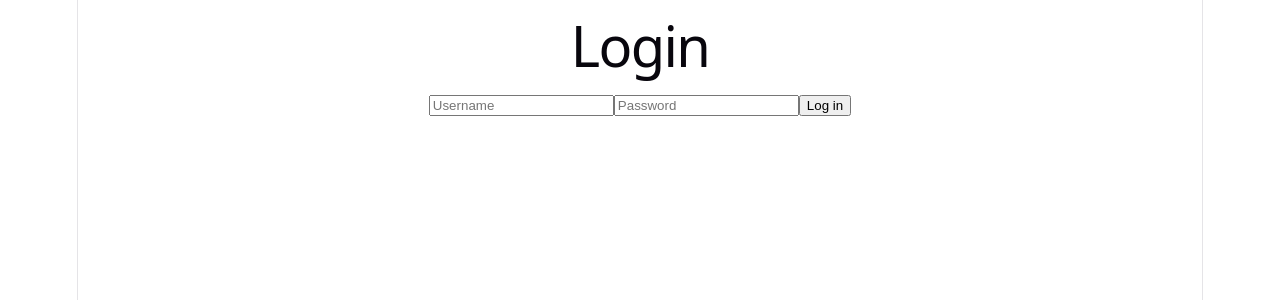
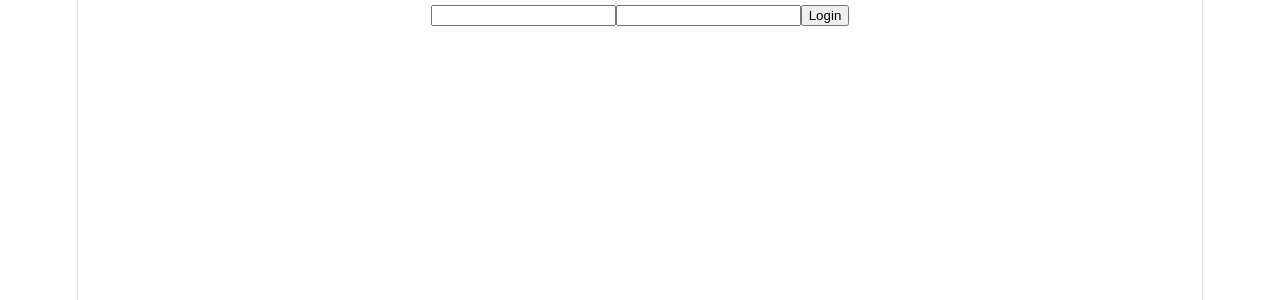
Before and after one commit to jordan-hennessy/stubfolio, a React (Vite) app in the folder frontend/: page /login in a window 1280 px wide. Shown: the top 300 px of the page. Built offline with nearby package versions, Linux system fonts and the light colour scheme.

Commit message:
Refactor LoginPage component: improve error handling, update fetch URL, and enhance form structure

```diff
--- a/frontend/src/pages/LoginPage.tsx
+++ b/frontend/src/pages/LoginPage.tsx
@@ -1,14 +1,17 @@
 import { useState } from "react";
+import { useNavigate } from "react-router-dom";
 
 function LoginPage() {
   const [username, setUsername] = useState("");
   const [password, setPassword] = useState("");
   const [error, setError] = useState<string | null>(null);
 
+  const navigate = useNavigate();
+
   const handleSubmit = (event: { preventDefault: () => void }) => {
     event.preventDefault();
 
-    fetch("http://localhost:8000/api/login/", {
+    fetch(`${import.meta.env.VITE_API_URL}/api/login/`, {
       method: "POST",
       headers: { "Content-Type": "application/json" },
       body: JSON.stringify({ username, password }),
@@ -16,32 +19,35 @@ function LoginPage() {
       .then((response) => response.json())
       .then((data) => {
         if (data.token) {
-          console.log("Logged in! Token:", data.token);
+          localStorage.setItem("token", data.token);
+          navigate("/concerts");
         } else {
-          setError("Login failed");
+          setError("Invalid username or password");
         }
       })
-      .catch(() => setError("Something went wrong"));
+      .catch(() => {
+        setError("Something went wrong. Please try again.");
+      });
   };
 
   return (
+    <div>
+      {error && <p>{error}</p>}
       <form onSubmit={handleSubmit}>
-      <h1>Login</h1>
-      {error && <p>{error}</p>}
         <input
           type="text"
-        placeholder="Username"
           value={username}
           onChange={(event) => setUsername(event.target.value)}
         />
+
         <input
           type="password"
-        placeholder="Password"
           value={password}
           onChange={(event) => setPassword(event.target.value)}
         />
-      <button type="submit">Log in</button>
+        <button type="submit">Login</button>
       </form>
+    </div>
   );
 }
 
```
Lines whose indentation alone changed are shown as unchanged.
